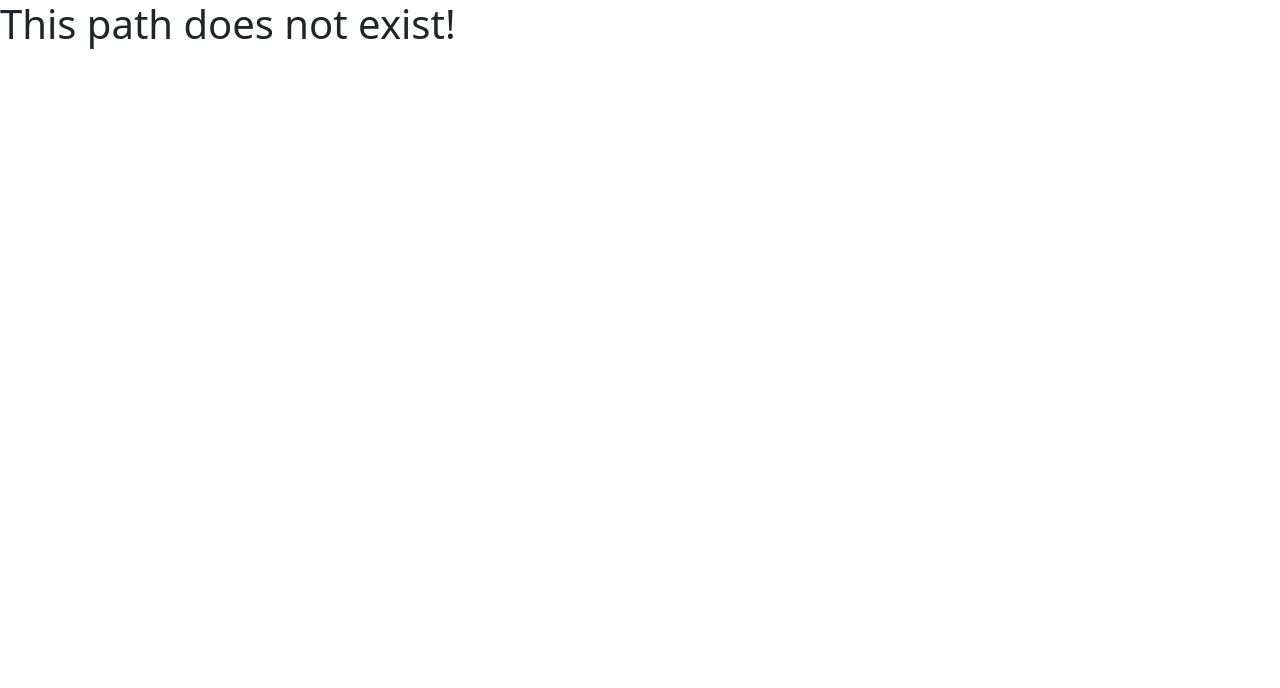
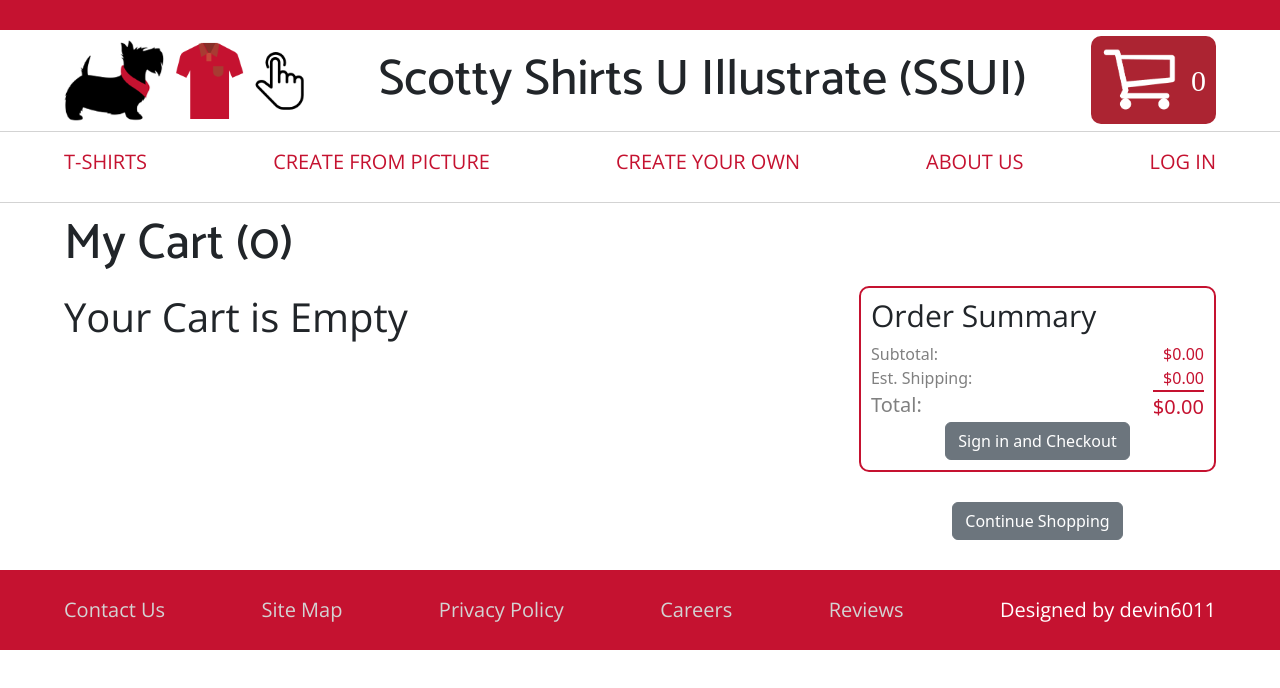
Before and after one commit to Computational-Physicality-Lab/hw4-using-react-devin6011, a React (Create React App) app: page /shoppingcart in a window 1280 px wide. Shown: the top 688 px of the page. Built offline with nearby package versions, Linux system fonts and the light colour scheme.

Commit message:
Finish everything

```diff
--- a/src/App.js
+++ b/src/App.js
@@ -2,12 +2,15 @@ import { Outlet } from 'react-router-dom';
 import './App.css';
 import Header from './containers/Header/Header';
 import Footer from './containers/Footer/Footer';
+import { useState } from 'react';
 
 export default function App() {
+  const [cartItems, setCartItems] = useState([]);
+
   return (
     <>
-      <Header />
-      <Outlet />
+      <Header cartItemCount={cartItems.reduce((sum, item) => sum + item.quantity, 0)} />
+      <Outlet context={[cartItems, setCartItems]} />
       <Footer />
     </>
   );
--- a/src/containers/DetailsPage/DetailsPage.css
+++ b/src/containers/DetailsPage/DetailsPage.css
@@ -9,6 +9,7 @@
   font-weight: normal;
 
   margin: 1%;
+  margin-left: 0;
 }
 
 #DetailSection {
--- a/src/containers/DetailsPage/DetailsPage.js
+++ b/src/containers/DetailsPage/DetailsPage.js
@@ -2,7 +2,7 @@ import './DetailsPage.css';
 import shirts from '../../shared/shirts.js';
 import { useParams } from 'react-router-dom';
 import { Button, Input } from 'reactstrap';
-import { Link } from 'react-router-dom';
+import { Link, useOutletContext } from 'react-router-dom';
 import { useState } from 'react';
 
 const sizeArray = [
@@ -25,10 +25,12 @@ export default function DetailsPage() {
   const { productId } = useParams();
   const shirt = shirts[productId];
 
+  const [cartItems, setCartItems] = useOutletContext();
+
   const [color, setColor] = useState(() => shirt.colors ? Object.keys(shirt.colors)[0] : undefined);
   const [side, setSide] = useState('front');
   const [quantity, setQuantity] = useState(1);
-  const [size, setSize] = useState('Size');
+  const [size, setSize] = useState('Size:');
 
   const colorCount = shirt.colors ? Object.keys(shirt.colors).length : 0;
 
@@ -39,6 +41,10 @@ export default function DetailsPage() {
     else {
       return shirt.colors[color][side];
     }
+  };
+
+  const addCartItems = () => {
+    setCartItems([...cartItems, {productId, color, quantity, size}]);
   };
 
   if(!shirt) {
@@ -102,7 +108,7 @@ export default function DetailsPage() {
             </Link>
             :
             <Link to='../shoppingcart'>
-              <Button>
+              <Button onClick={addCartItems}>
                 Add To Cart
               </Button>
             </Link>
--- a/src/containers/Header/Header.js
+++ b/src/containers/Header/Header.js
@@ -3,7 +3,7 @@ import './Header.css';
 import Logo from '../../assets/images/logo.png';
 import CartImage from '../../assets/images/cart.png';
 
-export default function Header() {
+export default function Header({cartItemCount}) {
   return (
     <>
       <header>
@@ -15,7 +15,7 @@ export default function Header() {
         </h1>
         <Link to='shoppingcart' id='ShoppingCart'>
           <img src={CartImage} width='80' alt='Shopping Cart' />
-          0
+          {cartItemCount}
         </Link>
       </header>
       <nav>
--- a/src/containers/ProductsPage/ProductsPage.css
+++ b/src/containers/ProductsPage/ProductsPage.css
@@ -9,6 +9,7 @@
   font-weight: normal;
 
   margin: 1%;
+  margin-left: 0;
 }
 
 #ProductSection {
--- /dev/null
+++ b/src/containers/ShoppingCartPage/ShoppingCartPage.css
@@ -0,0 +1,80 @@
+#ShoppingCartMain {
+  padding-left: 5%;
+  padding-right: 5%;
+  padding-bottom: 30px;
+}
+
+#ShoppingCartMain h2 {
+  font-family: "Catamaran", sans-serif;
+  font-size: 50px;
+  font-weight: normal;
+
+  margin: 1%;
+  margin-left: 0;
+}
+
+#ShoppingCartMain h3 {
+  font-family: "Open Sans", sans-serif;
+  font-size: 40px;
+  font-weight: normal;
+
+  margin: 1%;
+  margin-left: 0;
+}
+
+#ShoppingCartMain h4 {
+  font-family: "Open Sans", sans-serif;
+  font-size: 30px;
+}
+
+#ShoppingCartMain .FlexContainer {
+  display: flex;
+  justify-content: space-between;
+  align-items: flex-start;
+  gap: 20px;
+}
+
+#ShoppingCartList {
+  flex-grow: 4;
+}
+
+#ShoppingCartAside {
+  flex-grow: 1;
+  display: flex;
+  flex-direction: column;
+  align-items: center;
+}
+
+#ShoppingCartAside > section {
+  align-self: stretch;
+  border: 2px solid #c51230;
+  border-radius: 10px;
+  margin-bottom: 30px;
+  padding: 10px;
+}
+
+#ShoppingCartAside > section > .FlexContainer {
+  color: gray;
+}
+
+#ShoppingCartAside > section > .FlexContainer > output {
+  color: #c51230;
+}
+
+.ShoppingCartListItem {
+  border-top: 1px solid #c51230;
+}
+
+.ShoppingCartListItem h4 {
+  margin-top: 20px;
+  margin-bottom: 20px;
+}
+
+.ShoppingCartListItem > div > section {
+  color: gray;
+  line-height: 2em;
+}
+
+.ShoppingCartListItem > div output {
+  color: #c51230;
+}
--- /dev/null
+++ b/src/containers/ShoppingCartPage/ShoppingCartPage.js
@@ -0,0 +1,100 @@
+import './ShoppingCartPage.css';
+import shirts from '../../shared/shirts.js';
+import { Link, useOutletContext } from 'react-router-dom';
+import { Button, Input } from 'reactstrap';
+
+function CartListItem({item, changeQuantity, removeItem}) {
+  const shirt = shirts[item.productId];
+  const shirtImage = shirt.colors[item.color].front;
+
+  return (
+    <section className='ShoppingCartListItem'>
+      <h4>{shirt.name || 'Name not found'}</h4>
+      <div className='FlexContainer' style={{justifyContent: 'flex-start'}}>
+        <Link to={'../details/' + item.productId}>
+          <img alt='Shirt Image' src={shirtImage} />
+        </Link>
+        <section>
+          <div>
+            Quantity:
+            <Input type='select' onChange={(e) => changeQuantity(parseInt(e.target.value))}>
+              {[...Array(20).keys()].map(num => (
+                num + 1 === item.quantity ?
+                  <option key={num} selected>
+                    {num + 1}
+                  </option>
+                :
+                  <option key={num}>
+                    {num + 1}
+                  </option>
+              ))}
+            </Input>
+          </div>
+          <div>Color: <output>{item.color.charAt(0).toUpperCase() + item.color.slice(1)}</output></div>
+          <div>Size: <output>{item.size}</output></div>
+          <div>Price (each): <output>{shirt.price || 'N/A'}</output></div>
+          <Button onClick={removeItem}>Remove</Button>
+        </section>
+      </div>
+    </section>
+  );
+}
+
+export default function ShoppingCartPage() {
+  const [cartItems, setCartItems] = useOutletContext();
+
+  const cartItemCount = cartItems.reduce((sum, item) => sum + item.quantity, 0);
+  const cartItemSubtotal = cartItems.reduce((sum, item) => sum + parseFloat(shirts[item.productId].price.slice(1)) * item.quantity, 0.0);
+  const shippingFee = cartItemSubtotal > 0 ? 6.95 : 0;
+
+  const changeQuantity = cartItemsIndex => newQuantity => {
+    const newItem = Object.assign({}, cartItems[cartItemsIndex], {quantity: newQuantity});
+    console.log(cartItems);
+    setCartItems(Object.assign([], cartItems, {[cartItemsIndex]: newItem}));
+  };
+
+  const removeItem = cartItemsIndex => () => {
+    const newCartItems = cartItems.slice();
+    newCartItems.splice(cartItemsIndex, 1);
+    setCartItems(newCartItems);
+  };
+
+  return (
+    <main id='ShoppingCartMain'>
+      <h2>My Cart ({cartItemCount})</h2>
+      <div className='FlexContainer'>
+        <section id='ShoppingCartList'>
+          {cartItemCount == 0 ?
+            <h3>Your Cart is Empty</h3>
+            :
+            cartItems.map((item, index) => (
+              <CartListItem item={item} changeQuantity={changeQuantity(index)} removeItem={removeItem(index)}/>
+            )).reverse()
+          }
+        </section>
+        <aside id='ShoppingCartAside'>
+          <section>
+            <h4>Order Summary</h4>
+            <div className='FlexContainer'>
+              Subtotal: <output>${cartItemSubtotal.toFixed(2)}</output>
+            </div>
+            <div className='FlexContainer'>
+              Est. Shipping: <output>${shippingFee.toFixed(2)}</output>
+            </div>
+            <div className='FlexContainer' style={{fontSize: '1.25em'}}>
+              Total: <output style={{borderTop: '2px solid #c51230'}}>${(cartItemSubtotal + shippingFee).toFixed(2)}</output>
+            </div>
+            <div className='FlexContainer' style={{justifyContent: 'center'}}>
+              <Link to='../not_implemented'>
+                <Button>Sign in and Checkout</Button>
+              </Link>
+            </div>
+          </section>
+          <Link to='../products'>
+            <Button>Continue Shopping</Button>
+          </Link>
+        </aside>
+      </div>
+    </main>
+  );
+}
--- a/src/index.js
+++ b/src/index.js
@@ -7,6 +7,7 @@ import NotImplementedPage from './containers/NotImplementedPage/NotImplementedPa
 import HomePage from './containers/HomePage/HomePage';
 import ProductsPage from './containers/ProductsPage/ProductsPage';
 import DetailsPage from './containers/DetailsPage/DetailsPage';
+import ShoppingCartPage from './containers/ShoppingCartPage/ShoppingCartPage';
 import reportWebVitals from './reportWebVitals';
 import {
   createBrowserRouter,
@@ -36,6 +37,10 @@ const router = createBrowserRouter([
         path: 'details/:productId',
         element: <DetailsPage />,
       },
+      {
+        path: 'shoppingcart',
+        element: <ShoppingCartPage />,
+      },
     ],
   },
 ]);
```
